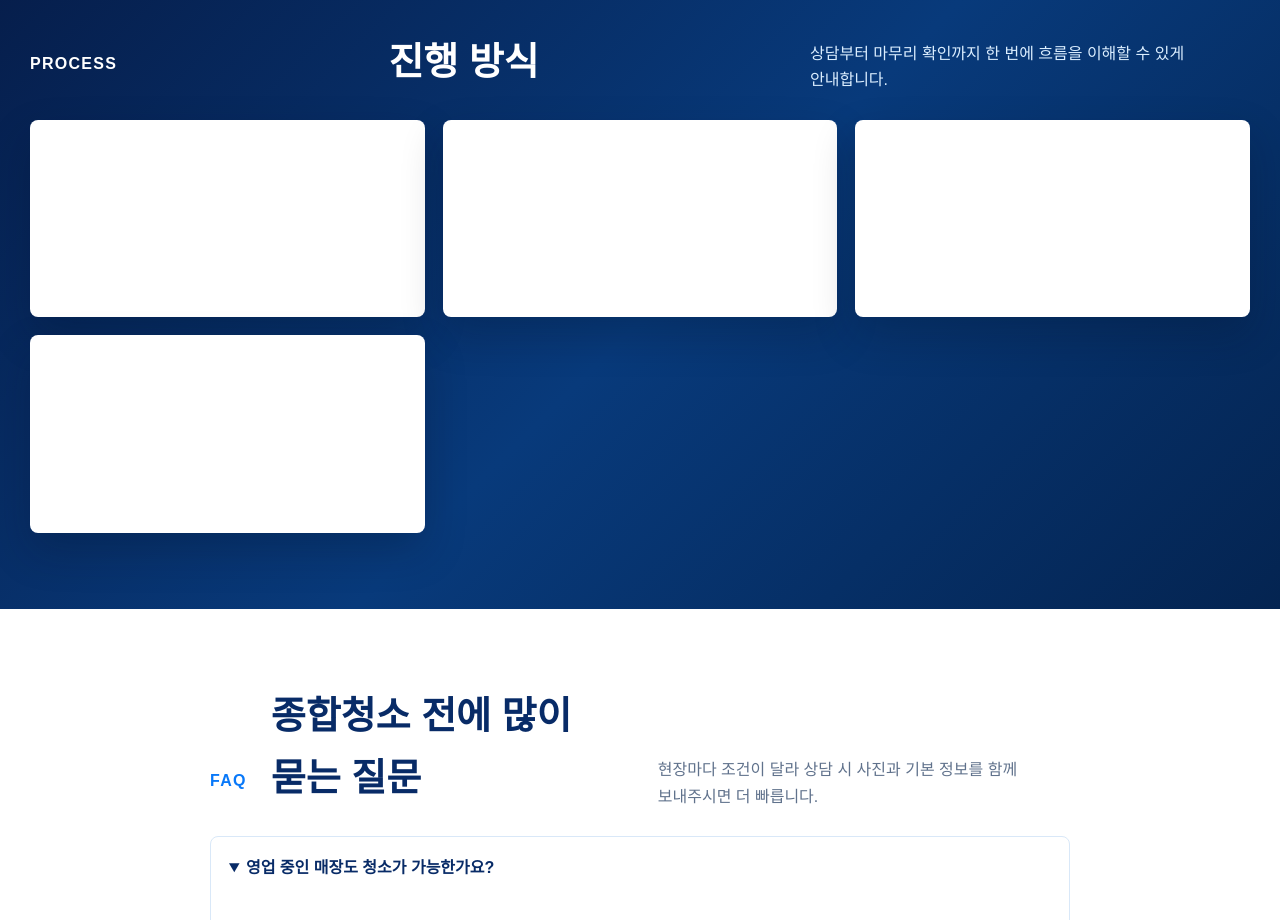
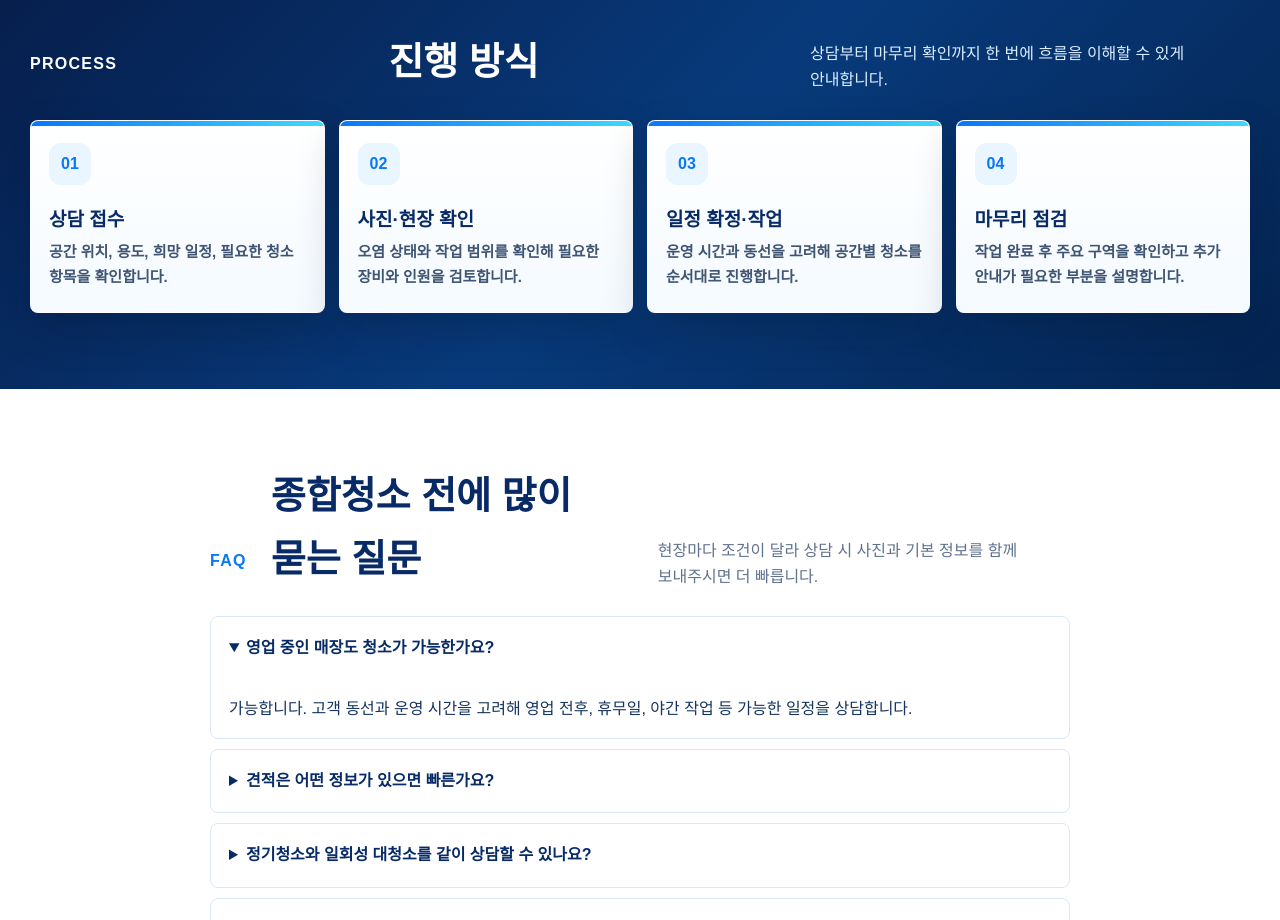
Before and after one commit to sg40331-afk/clean, a website: page services/index.html in a window 1280 px wide. Shown: the part 2780-3700 px from the top of the page. Drawn offline with Linux system fonts and the light colour scheme.

Commit message:
Fix services process card layout

```diff
--- a/assets/styles.css
+++ b/assets/styles.css
@@ -1352,3 +1352,50 @@ body.home-page .cta-actions button{
   .services-page .services-types p,
   .services-page .services-checks p{font-size:15px;line-height:1.75}
 }
+
+/* services-process-four-column-fit */
+@media(min-width:1081px){
+  .services-page .services-process .grid4{grid-template-columns:repeat(4,minmax(0,1fr));gap:14px}
+  .services-page .services-process .grid4 article{min-height:180px;padding:22px 18px}
+  .services-page .services-process .grid4 h3{font-size:19px;line-height:1.35;margin:8px 0}
+  .services-page .services-process .grid4 p{font-size:15px;line-height:1.65;margin:0}
+}
+@media(min-width:641px) and (max-width:1080px){
+  .services-page .services-process .grid4{grid-template-columns:repeat(2,minmax(0,1fr))}
+}
+
+/* services-process-card-readable */
+.services-page .services-process .grid4 article{
+  position:relative;
+  background:linear-gradient(180deg,#ffffff 0%,#f4faff 100%);
+  color:#15345f;
+  overflow:hidden;
+}
+.services-page .services-process .grid4 article:before{
+  content:"";
+  position:absolute;
+  left:0;
+  right:0;
+  top:0;
+  height:5px;
+  background:linear-gradient(90deg,#0878f9,#41d7ff);
+}
+.services-page .services-process .grid4 span{
+  display:inline-flex;
+  align-items:center;
+  justify-content:center;
+  width:42px;
+  height:42px;
+  margin-bottom:14px;
+  border-radius:12px;
+  background:#e9f5ff;
+  color:#0878f9;
+  font-weight:900;
+}
+.services-page .services-process .grid4 h3{
+  color:#082b67;
+}
+.services-page .services-process .grid4 p{
+  color:#405574;
+  font-weight:700;
+}
```
